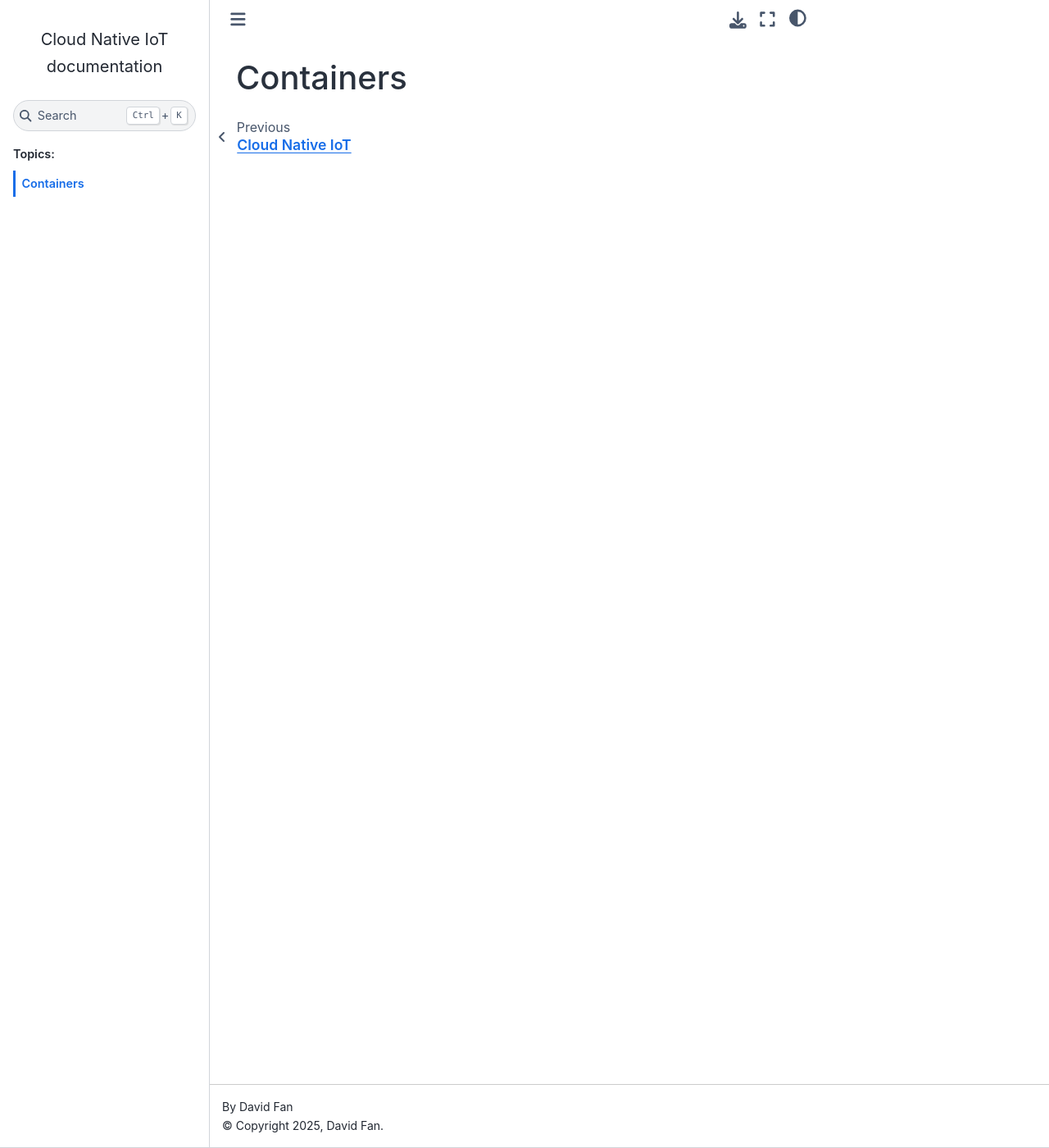
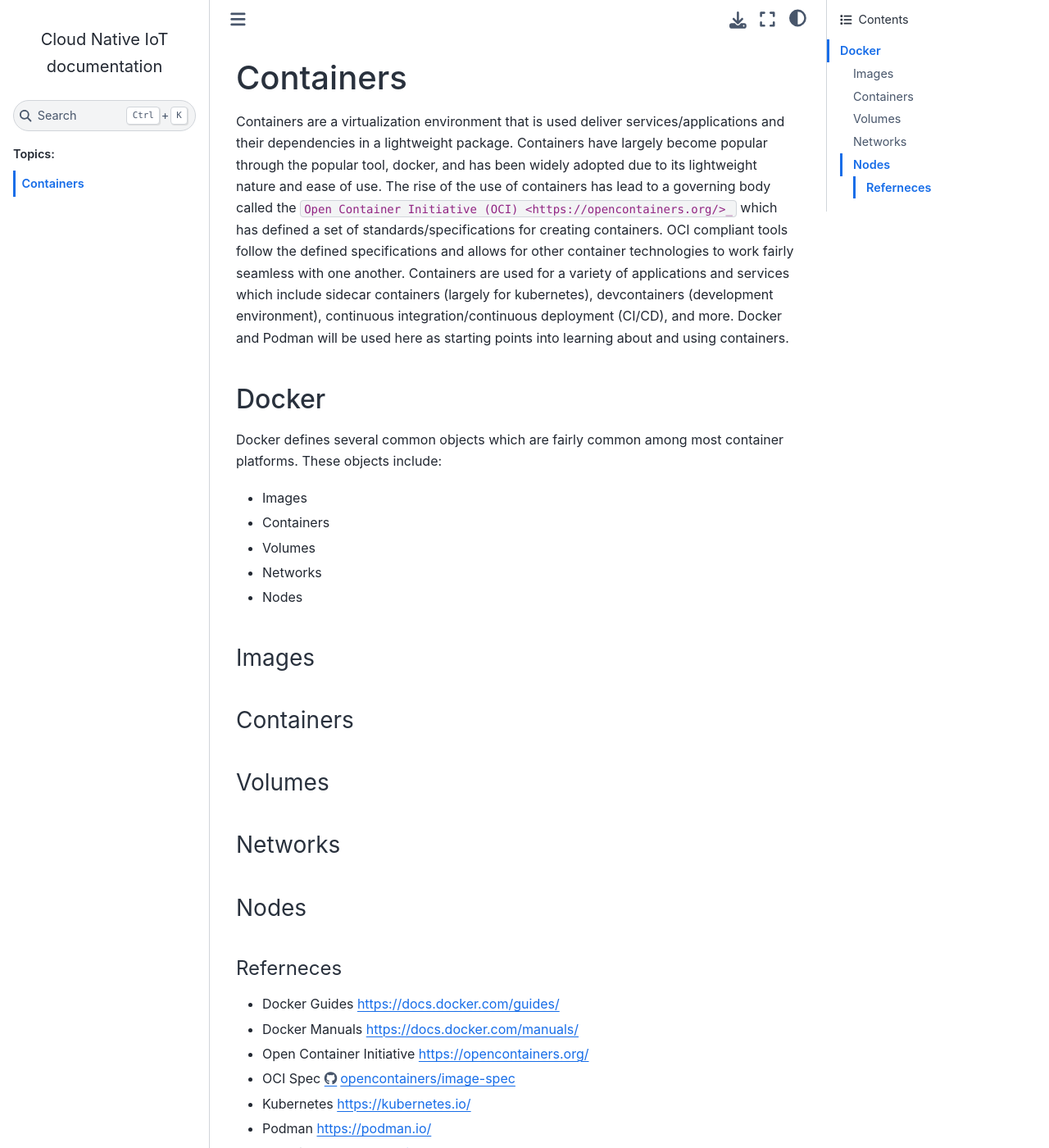
Before and after one commit to Kanaderu/Cloud-Native-IoT, a Sphinx documentation site: the page built from docs/source/containers/index.rst, in a window 1280 px wide and 1400 px high. Shown: the whole window at 82% size. Built offline with Sphinx 7.4.7 and the Sphinx Book theme 1.1.4, drawn with Linux system fonts in a browser that asks for light colours; some of the changed text lies outside the part shown.

Commit message:
docs: updates container docs

```diff
--- a/docs/source/containers/index.rst
+++ b/docs/source/containers/index.rst
@@ -1,3 +1,45 @@
 ##########
 Containers
 ##########
+
+Containers are a virtualization environment that is used deliver services/applications and their dependencies in a lightweight package. Containers have largely become popular through the popular tool, docker, and has been widely adopted due to its lightweight nature and ease of use. The rise of the use of containers has lead to a governing body called the ``Open Container Initiative (OCI) <https://opencontainers.org/>_`` which has defined a set of standards/specifications for creating containers. OCI compliant tools follow the defined specifications and allows for other container technologies to work fairly seamless with one another. Containers are used for a variety of applications and services which include sidecar containers (largely for kubernetes), devcontainers (development environment), continuous integration/continuous deployment (CI/CD), and more. Docker and Podman will be used here as starting points into learning about and using containers.
+
+
+------
+Docker
+------
+
+Docker defines several common objects which are fairly common among most container platforms. These objects include:
+
+- Images
+- Containers
+- Volumes
+- Networks
+- Nodes
+
+Images
+------
+
+Containers
+----------
+
+Volumes
+-------
+
+Networks
+--------
+
+Nodes
+-----
+
+
+Referneces
+^^^^^^^^^^
+
+- Docker Guides https://docs.docker.com/guides/
+- Docker Manuals https://docs.docker.com/manuals/
+- Open Container Initiative https://opencontainers.org/
+- OCI Spec https://github.com/opencontainers/image-spec
+- Kubernetes https://kubernetes.io/
+- Podman https://podman.io/
+- Apptainer https://apptainer.org/
```
Also changed, not shown: docs/source/index.rst (+18 -8 lines).
